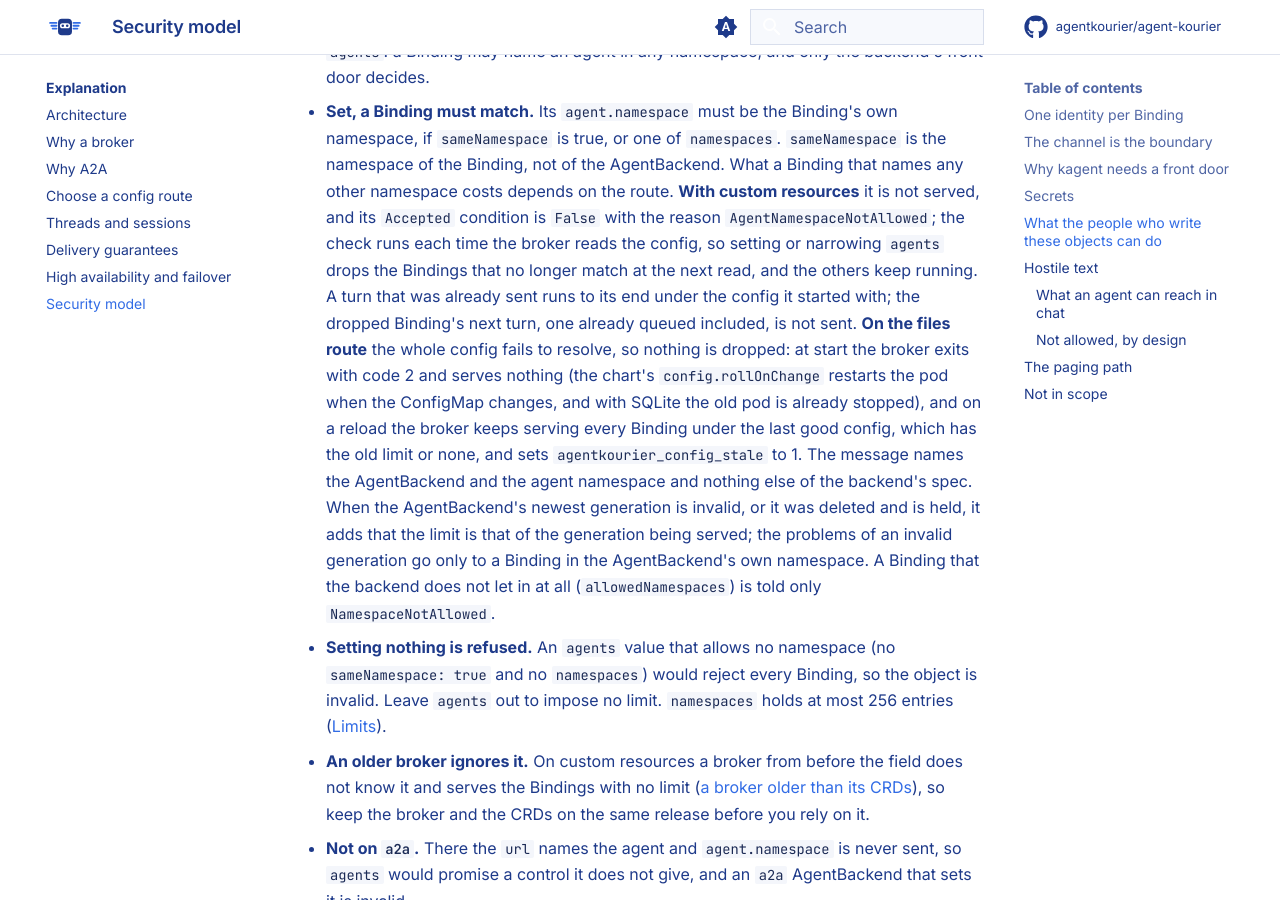
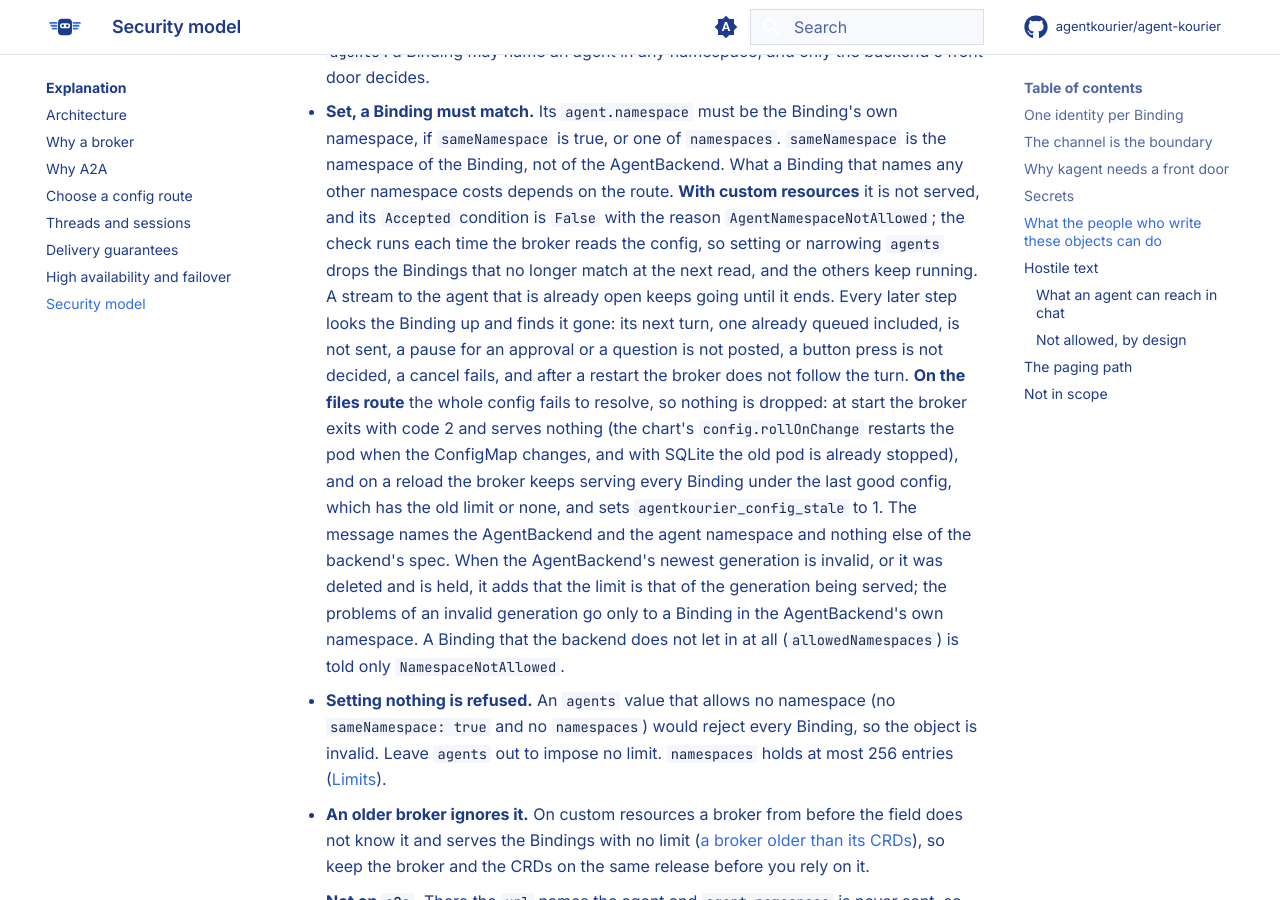
Before and after one commit to agentkourier/agent-kourier, an MkDocs documentation site: the page built from docs/explanation/security.md, in a window 1280 px wide and 900 px high, scrolled down 11682 px. Built offline with MkDocs 1.6.1 and Material for MkDocs 9.7.7, drawn with Linux system fonts in a browser that asks for light colours; comment, search, counter and statistics services are not loaded; some of the changed text lies outside the part shown.

Commit message:
docs: say what each route does with an agents mismatch, and what happens to a turn already running
Second review round on the agents follow-ups:

- connect-kagent: the chart's default route is custom resources, where one Binding outside the
  limit is not served and the others run; only config.source: files fails as a whole.
- security.md: only an open stream keeps going; a pause, a press, a cancel and recovery after a
  restart look the Binding up again and find it gone. agent.namespace is checked against the
  namespaces that agents allows, not a list of agents.
- metrics help, metrics.md, the Invalid doc: a held Binding that resolution leaves out for any
  reason is not served; held_without_backend counts those whose backend is not in the config
  at the start of the hold.
- The dialect error no longer explains a2a URLs to a backend whose dialect is missing or
  misspelt. Two stale comments (describedTo, the CEL test) say what the code does.

```diff
--- a/docs/explanation/security.md
+++ b/docs/explanation/security.md
@@ -226,8 +226,8 @@ Other things a writer of a Binding can do:
 goes through that door. What they share, and what they do not:
 
 - **Shared.** The `url`. With `dialect: kagent-v1` the agent is named in the request path (`<url>/agents/<namespace>/<name>`), and `agent.name` and `agent.namespace` of a Binding
-  are whatever its writer types, checked for their shape; `agent.name` is never checked against a list of agents, and `agent.namespace` is only when the backend sets
-  `agents` (below). So without `agents` every agent that the backend serves is in reach, and with it every agent in the namespaces it allows. With `dialect: a2a` the URL is the
+  are whatever its writer types, checked for their shape; `agent.name` is never checked against a list of agents, and `agent.namespace` is checked only when the backend
+  sets `agents`, against the namespaces that it allows (below). So without `agents` every agent that the backend serves is in reach, and with it every agent in the namespaces it allows. With `dialect: a2a` the URL is the
   exact endpoint and the agent name is not sent, so the backend is that one agent. The dialect. And the static `headers`, whose Secret values are read in the AgentBackend's namespace
   and sent with every request of every Binding that names it, and with every probe. A Binding's writer cannot read those values, but each request they cause carries them.
 - **Not shared.** The identity. Each Binding presents its own: the token of its own `identity.tokenSecretRef`, read in its own namespace, or its own `userId`. The connection
@@ -254,8 +254,9 @@ spec:
 - **Left out, there is no limit.** That is how every AgentBackend behaves until you set `agents`: a Binding may name an agent in any namespace, and only the backend's front door decides.
 - **Set, a Binding must match.** Its `agent.namespace` must be the Binding's own namespace, if `sameNamespace` is true, or one of `namespaces`. `sameNamespace` is the namespace of the Binding, not of the AgentBackend.
   What a Binding that names any other namespace costs depends on the route. **With custom resources** it is not served, and its `Accepted` condition is `False` with the reason `AgentNamespaceNotAllowed`;
-  the check runs each time the broker reads the config, so setting or narrowing `agents` drops the Bindings that no longer match at the next read, and the others keep running. A turn that was already sent runs to its end
-  under the config it started with; the dropped Binding's next turn, one already queued included, is not sent. **On the files route** the whole config
+  the check runs each time the broker reads the config, so setting or narrowing `agents` drops the Bindings that no longer match at the next read, and the others keep running. A stream to the agent that is already open
+  keeps going until it ends. Every later step looks the Binding up and finds it gone: its next turn, one already queued included, is not sent, a pause for an
+  approval or a question is not posted, a button press is not decided, a cancel fails, and after a restart the broker does not follow the turn. **On the files route** the whole config
   fails to resolve, so nothing is dropped: at start the broker exits with code 2 and serves nothing (the chart's `config.rollOnChange` restarts the pod when the ConfigMap changes, and with SQLite the old pod is already stopped), and on a reload the broker keeps serving
   every Binding under the last good config, which has the old limit or none, and sets `agentkourier_config_stale` to 1. The message names the AgentBackend and the agent namespace
   and nothing else of the backend's spec. When the AgentBackend's newest generation is invalid, or it was deleted and is held, it adds that the limit is that of the generation being served; the problems of an
```
Also changed, not shown: docs/how-to/connect-kagent.md (+4 -3 lines), docs/reference/metrics.md (+2 -2 lines), 8 other files.
